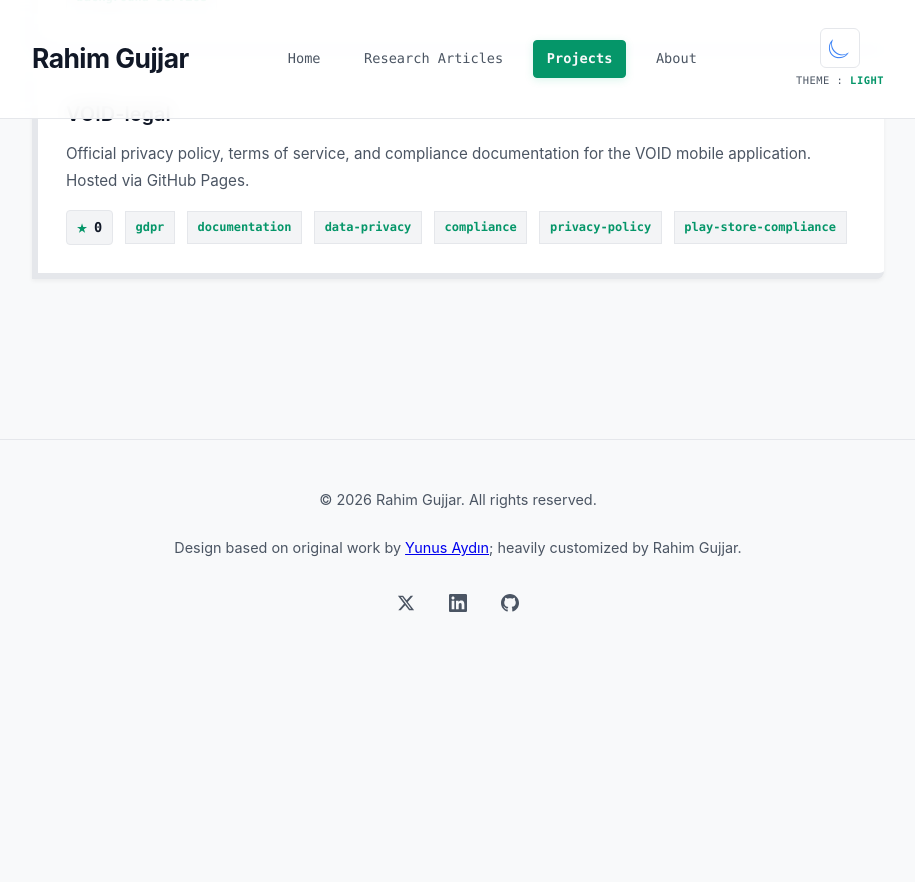
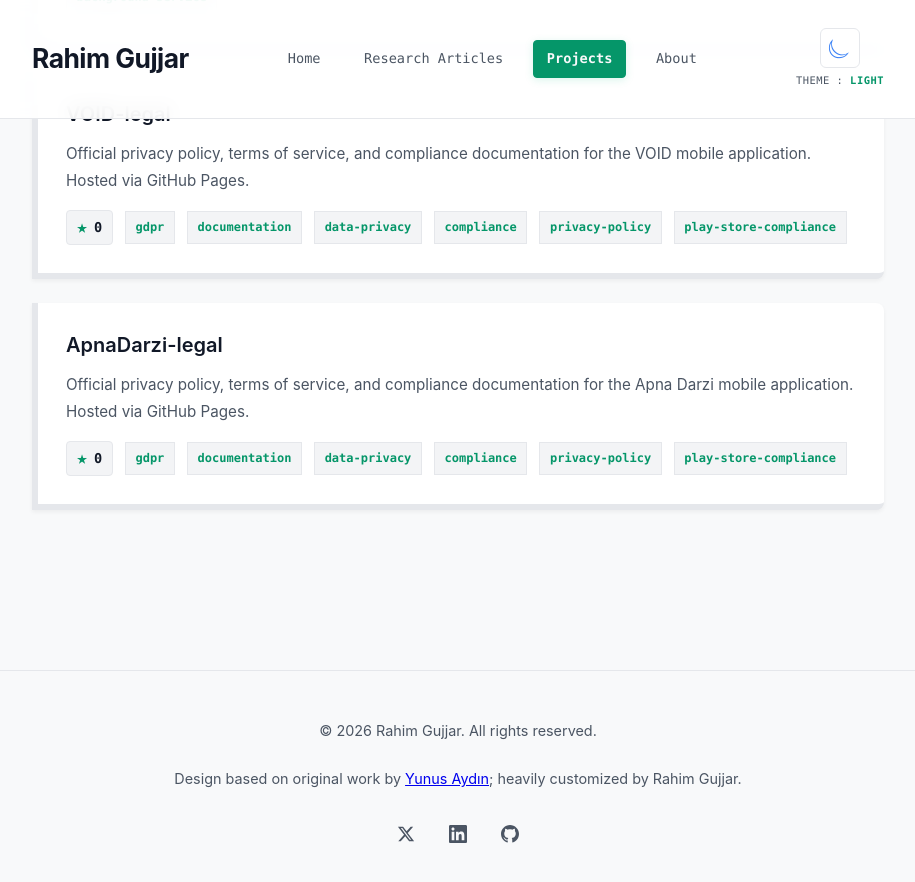
Before and after one commit to rahimgujjar/rahimgujjar.github.io, a Jekyll site: the page built from projects.html, in a window 1280 px wide and 900 px high, scrolled down 1450 px. Shown: the top 882 px of the window, without its empty margins (182-1097 px from the left). Built offline with Jekyll 4.4.1, drawn with Linux system fonts in a browser that asks for light colours; before the commit the page ends 2119 px from its top, so only the background shows below that.

Commit message:
Update projects.html

```diff
--- a/projects.html
+++ b/projects.html
@@ -109,6 +109,24 @@ permalink: /projects/
         </div>
       </div>
 
+      <div class="project-item">
+        <div class="project-header">
+          <h3 class="project-title">
+            <a href="https://github.com/rahimgujjar/ApnaDarzi-legal" target="_blank" rel="noopener noreferrer">ApnaDarzi-legal</a>
+          </h3>
+        </div>
+        <p class="project-description">Official privacy policy, terms of service, and compliance documentation for the Apna Darzi mobile application. Hosted via GitHub Pages.</p>
+        <div class="project-meta">
+          <span class="project-stars"><span class="star-icon">★</span> 0</span>
+          <span class="project-tag">gdpr</span>
+          <span class="project-language">documentation</span>
+          <span class="project-tag">data-privacy</span>
+          <span class="project-tag">compliance</span>
+          <span class="project-tag">privacy-policy</span>
+          <span class="project-tag">play-store-compliance</span>
+        </div>
+      </div>
+
     </div>
   </div>
 </div>
```
